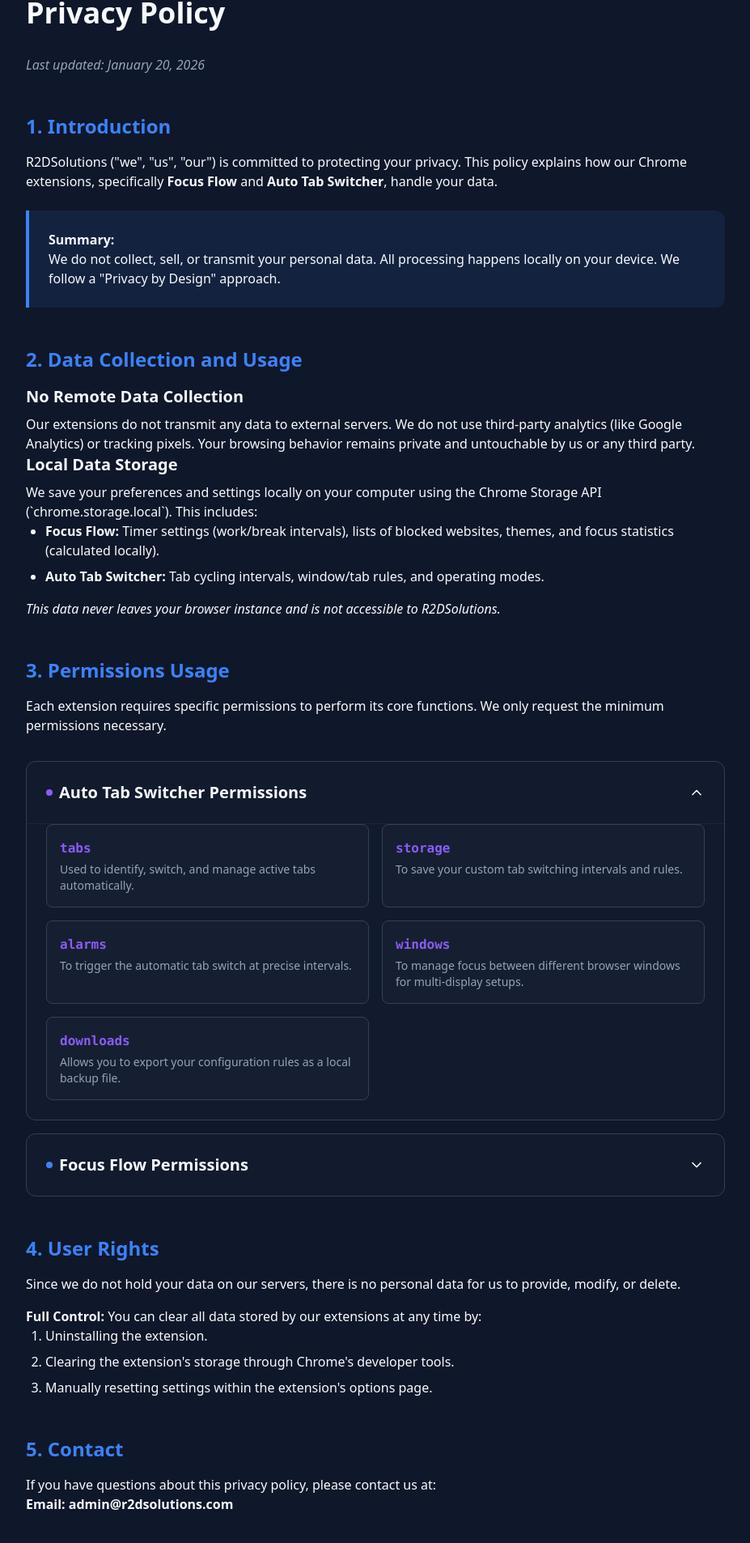
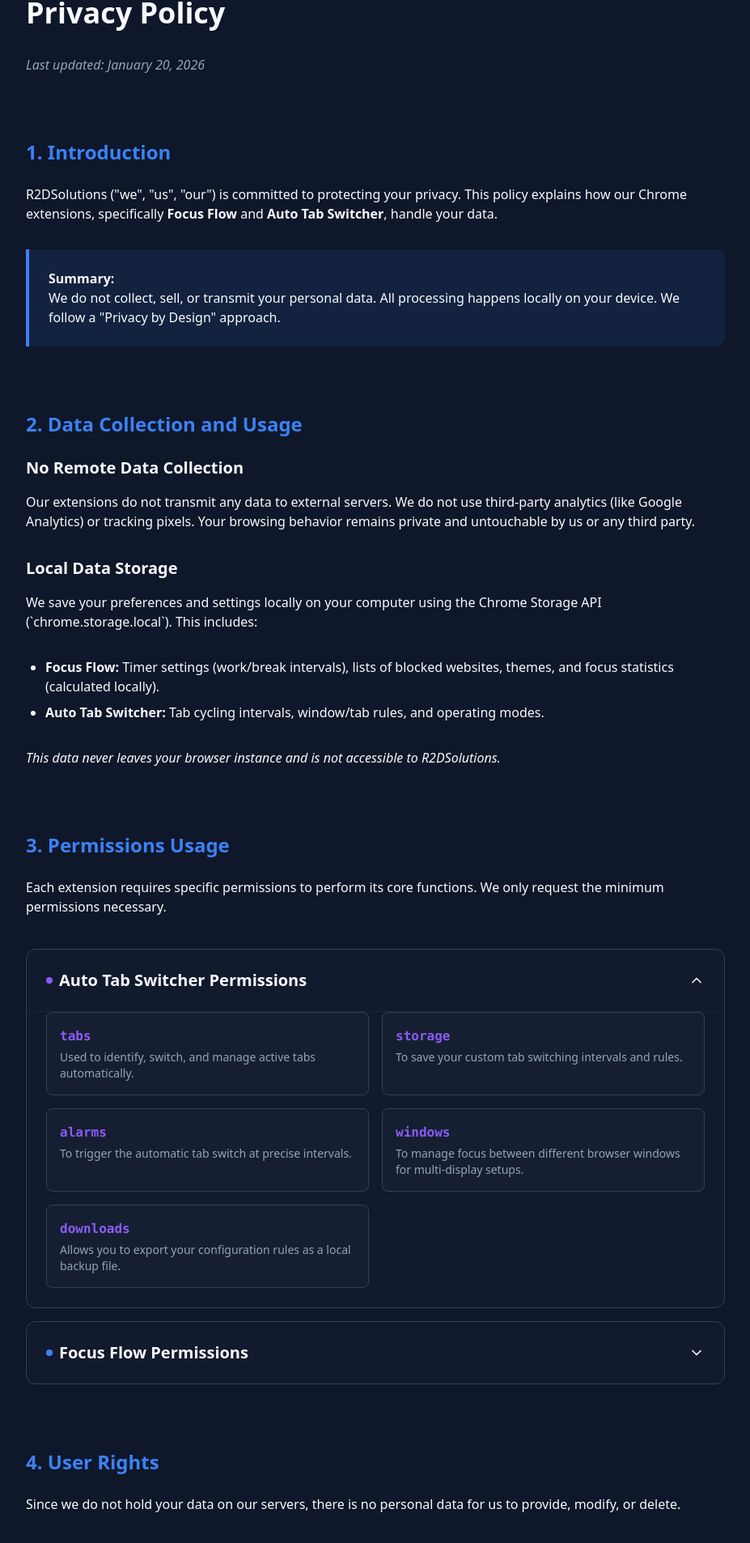
Before and after one commit to RavindraDave/extension-site, a Next.js app: page /privacy in a window 1280 px wide. Shown: the part 164-2070 px from the top of the page at 81% size, without its empty margins (176-1103 px from the left). Built offline with nearby package versions, Linux system fonts and the light colour scheme.

Commit message:
style: Adjust vertical spacing on the privacy policy page for improved readability.

```diff
--- a/app/privacy/page.tsx
+++ b/app/privacy/page.tsx
@@ -9,41 +9,41 @@
         <div className="container mx-auto px-4 py-24 max-w-4xl">
             <h1 className="font-heading mb-8 text-4xl font-bold">Privacy Policy</h1>
             <div className="prose prose-invert prose-lg max-w-none">
-                <p className="text-muted-foreground italic mb-12">Last updated: January 20, 2026</p>
+                <p className="text-muted-foreground italic mb-20">Last updated: January 20, 2026</p>
 
-                <section className="mb-12">
-                    <h2 className="text-2xl font-bold mb-4 text-primary">1. Introduction</h2>
-                    <p>
+                <section className="mb-20">
+                    <h2 className="text-2xl font-bold mb-6 text-primary">1. Introduction</h2>
+                    <p className="mb-8">
                         R2DSolutions ("we", "us", "our") is committed to protecting your privacy. This policy explains how our Chrome extensions, specifically <strong>Focus Flow</strong> and <strong>Auto Tab Switcher</strong>, handle your data.
                     </p>
-                    <div className="bg-primary/10 border-l-4 border-primary p-6 rounded-r-xl my-6">
+                    <div className="bg-primary/10 border-l-4 border-primary p-6 rounded-r-xl my-8">
                         <p className="font-bold m-0">Summary:</p>
                         <p className="m-0">We do not collect, sell, or transmit your personal data. All processing happens locally on your device. We follow a "Privacy by Design" approach.</p>
                     </div>
                 </section>
 
-                <section className="mb-12">
-                    <h2 className="text-2xl font-bold mb-4 text-primary">2. Data Collection and Usage</h2>
+                <section className="mb-20">
+                    <h2 className="text-2xl font-bold mb-6 text-primary">2. Data Collection and Usage</h2>
 
-                    <h3 className="text-xl font-semibold mb-2">No Remote Data Collection</h3>
-                    <p>
+                    <h3 className="text-xl font-semibold mb-4">No Remote Data Collection</h3>
+                    <p className="mb-8">
                         Our extensions do not transmit any data to external servers. We do not use third-party analytics (like Google Analytics) or tracking pixels. Your browsing behavior remains private and untouchable by us or any third party.
                     </p>
 
-                    <h3 className="text-xl font-semibold mb-2">Local Data Storage</h3>
-                    <p>
+                    <h3 className="text-xl font-semibold mb-4">Local Data Storage</h3>
+                    <p className="mb-8">
                         We save your preferences and settings locally on your computer using the Chrome Storage API (`chrome.storage.local`). This includes:
                     </p>
                     <ul className="list-disc pl-6 space-y-2">
                         <li><strong>Focus Flow:</strong> Timer settings (work/break intervals), lists of blocked websites, themes, and focus statistics (calculated locally).</li>
                         <li><strong>Auto Tab Switcher:</strong> Tab cycling intervals, window/tab rules, and operating modes.</li>
                     </ul>
-                    <p className="mt-4 italic">This data never leaves your browser instance and is not accessible to R2DSolutions.</p>
+                    <p className="mt-8 italic">This data never leaves your browser instance and is not accessible to R2DSolutions.</p>
                 </section>
 
-                <section className="mb-12">
-                    <h2 className="text-2xl font-bold mb-4 text-primary">3. Permissions Usage</h2>
-                    <p className="mb-8">Each extension requires specific permissions to perform its core functions. We only request the minimum permissions necessary.</p>
+                <section className="mb-20">
+                    <h2 className="text-2xl font-bold mb-6 text-primary">3. Permissions Usage</h2>
+                    <p className="mb-10">Each extension requires specific permissions to perform its core functions. We only request the minimum permissions necessary.</p>
 
                     <div className="space-y-4 not-prose">
                         <PermissionAccordion
@@ -77,12 +77,12 @@
                     </div>
                 </section>
 
-                <section className="mb-12">
-                    <h2 className="text-2xl font-bold mb-4 text-primary">4. User Rights</h2>
-                    <p>
+                <section className="mb-20">
+                    <h2 className="text-2xl font-bold mb-6 text-primary">4. User Rights</h2>
+                    <p className="mb-8">
                         Since we do not hold your data on our servers, there is no personal data for us to provide, modify, or delete.
                     </p>
-                    <p className="mt-4">
+                    <p className="mt-8 mb-4">
                         <strong>Full Control:</strong> You can clear all data stored by our extensions at any time by:
                     </p>
                     <ol className="list-decimal pl-6 space-y-2">
@@ -92,9 +92,9 @@
                     </ol>
                 </section>
 
-                <section className="mb-12">
-                    <h2 className="text-2xl font-bold mb-4 text-primary">5. Contact</h2>
-                    <p>
+                <section className="mb-20">
+                    <h2 className="text-2xl font-bold mb-6 text-primary">5. Contact</h2>
+                    <p className="mb-4">
                         If you have questions about this privacy policy, please contact us at:
                     </p>
                     <p className="font-bold">Email: admin@r2dsolutions.com</p>
```
